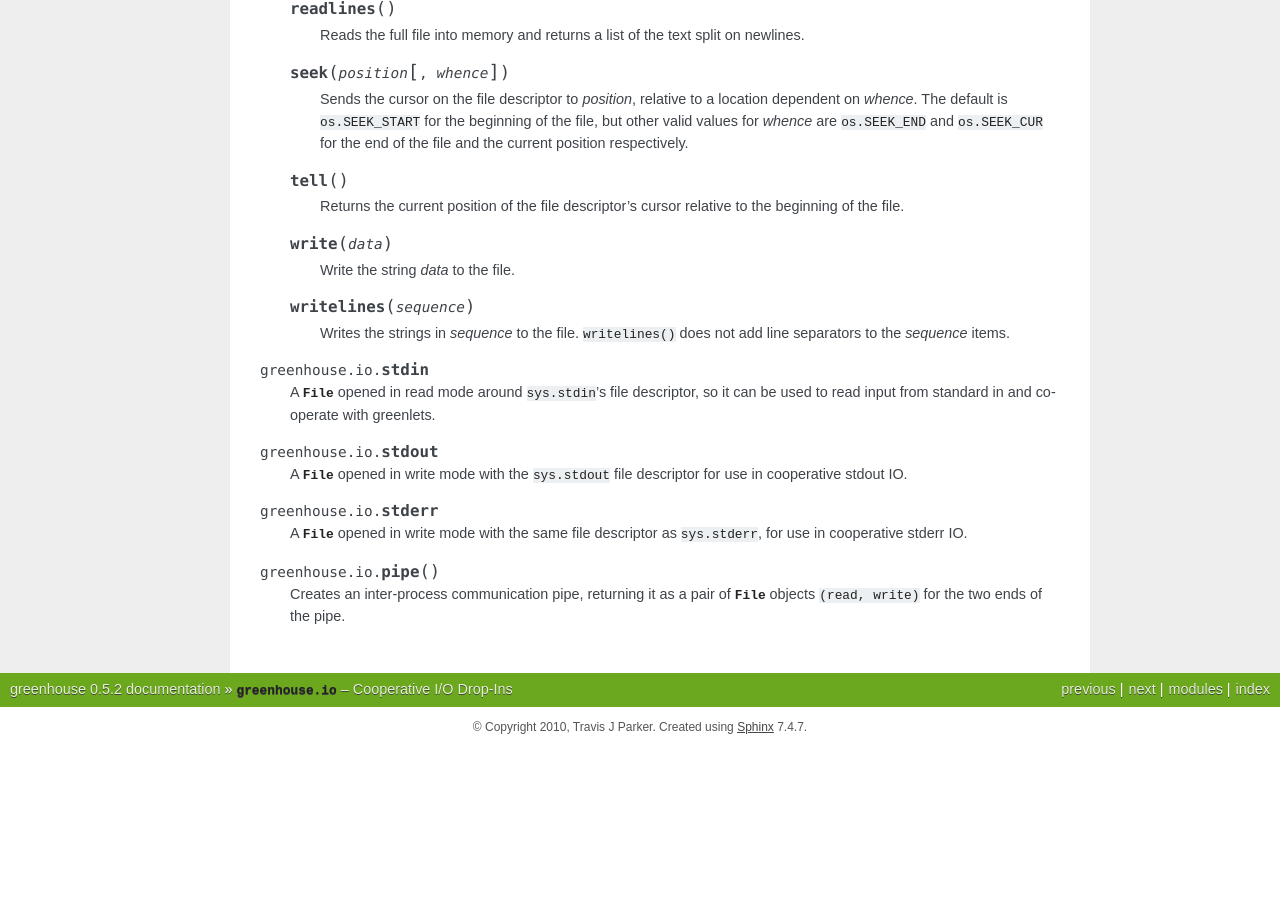
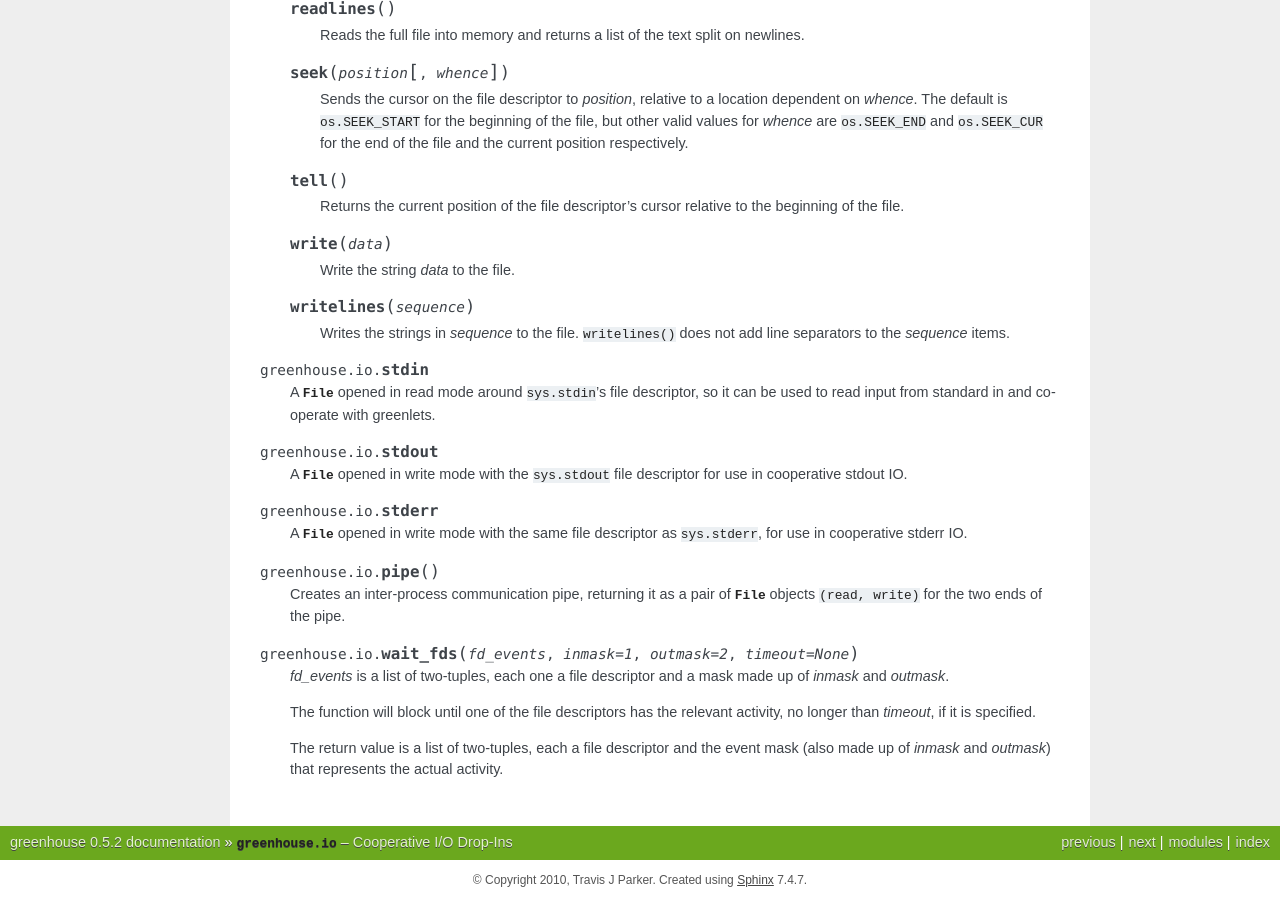
Before and after one commit to teepark/greenhouse, a Sphinx documentation site: the page built from docs/source/greenhouse/io.rst, in a window 1280 px wide and 900 px high, scrolled down 2781 px. Built offline with Sphinx 7.4.7, drawn with Linux system fonts in a browser that asks for light colours; before the commit the page ends 3528 px from its top, so only the background shows below that.

Commit message:
io.wait_fds documentation

```diff
--- a/docs/source/greenhouse/io.rst
+++ b/docs/source/greenhouse/io.rst
@@ -241,3 +241,15 @@
 
     Creates an inter-process communication pipe, returning it as a pair of
     :class:`File` objects ``(read, write)`` for the two ends of the pipe.
+
+.. function:: wait_fds(fd_events, inmask=1, outmask=2, timeout=None)
+
+    *fd_events* is a list of two-tuples, each one a file descriptor and a mask
+    made up of *inmask* and *outmask*.
+
+    The function will block until one of the file descriptors has the relevant
+    activity, no longer than *timeout*, if it is specified.
+
+    The return value is a list of two-tuples, each a file descriptor and the
+    event mask (also made up of *inmask* and *outmask*) that represents the
+    actual activity.
```
